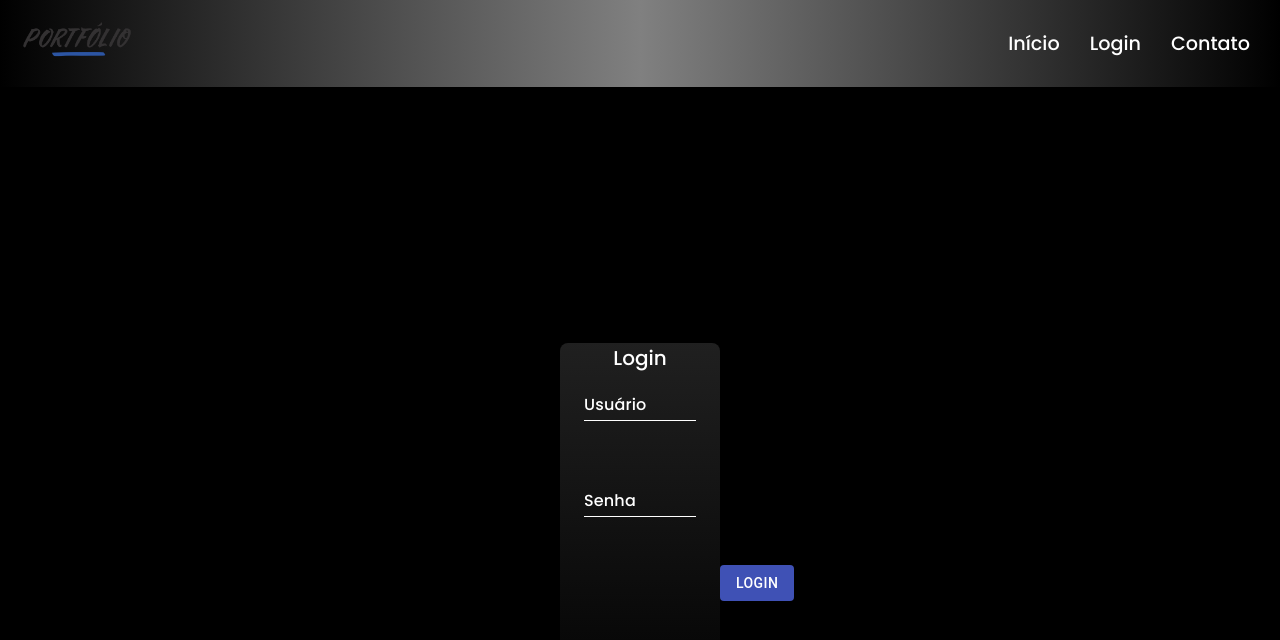
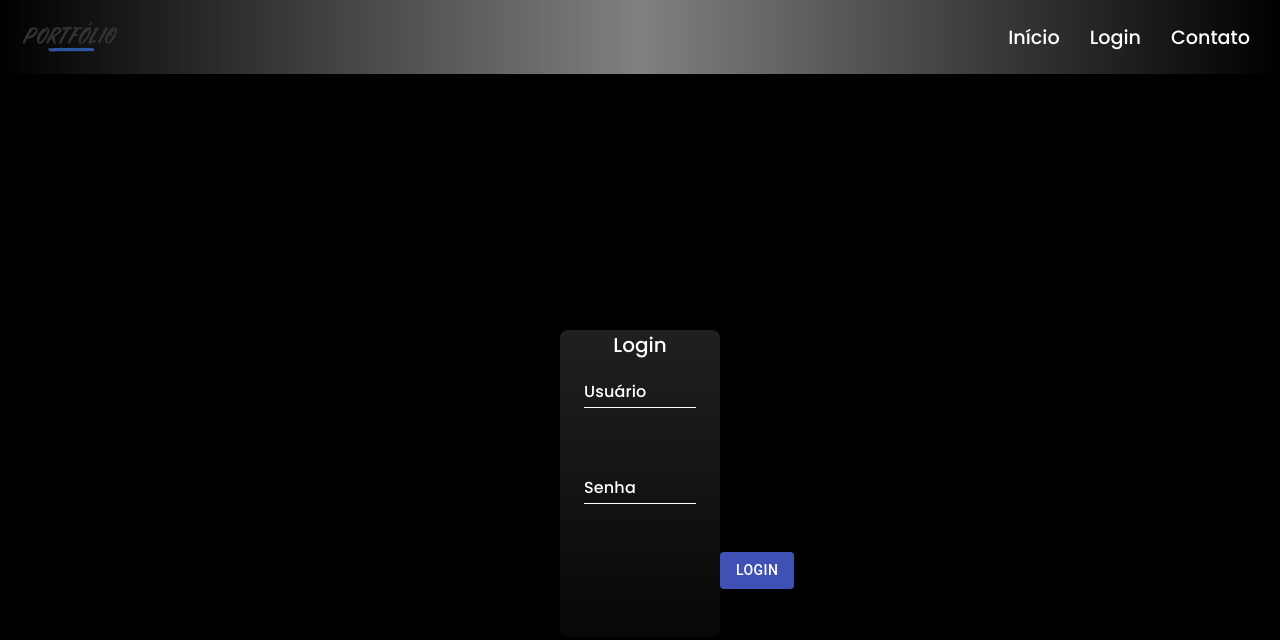
Before and after one commit to RonaldoTavares/Portfolio, a React (Create React App) app: page /login in a window 1280 px wide. Shown: the top 640 px of the page. Built offline with nearby package versions, Linux system fonts and the light colour scheme.

Commit message:
remove tag <a/> in header

```diff
--- a/src/features/header/Header.jsx
+++ b/src/features/header/Header.jsx
@@ -6,13 +6,7 @@ const Header = () => {
   const classes = headerClasses();
   return (
     <header className={`${classes.resetStyle} ${classes.header}`}>
-      <a className={`${classes.a}`}>
-        <img
-          src={imgPortfolio}
-          className={classes.img}
-          alt={"Logo portfolio"}
-        />
-      </a>
+      <img src={imgPortfolio} className={classes.img} alt={"Logo portfolio"} />
       <nav>
         <ul className={`${classes.resetStyle} ${classes.menu}`}>
           <li className={`${classes.li}`}>
--- a/src/features/header/HeaderClasses.js
+++ b/src/features/header/HeaderClasses.js
@@ -32,7 +32,7 @@ itemHeader: {
 },
 img:{
     color: '#fff',
-    width:'15%',
+    width:'8%',
 }
 
 }));
```
